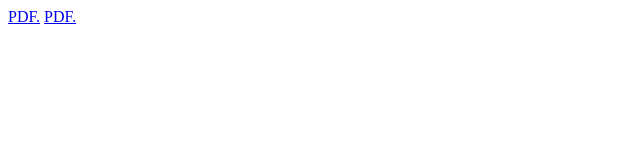
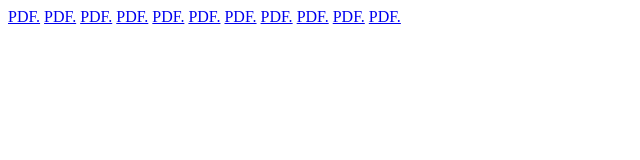
Before and after one commit to luta-wolf/luta-wolf.github.io, a plain HTML site: page index.html in a window 1280 px wide. Shown: the whole page, without its empty margins (0-640 px from the left). Drawn offline with Linux system fonts and the light colour scheme.

Commit message:
add resume3-11

```diff
--- a/index.html
+++ b/index.html
@@ -9,5 +9,14 @@
 <body>
 	<a href="luta-wolf.github.io/resume.pdf" target="_blank">PDF.</a>
 	<a href="luta-wolf.github.io/resume2.pdf" target="_blank">PDF.</a>
+	<a href="luta-wolf.github.io/resume3.pdf" target="_blank">PDF.</a>
+	<a href="luta-wolf.github.io/resume4.pdf" target="_blank">PDF.</a>
+	<a href="luta-wolf.github.io/resume5.pdf" target="_blank">PDF.</a>
+	<a href="luta-wolf.github.io/resume6.pdf" target="_blank">PDF.</a>
+	<a href="luta-wolf.github.io/resume7.pdf" target="_blank">PDF.</a>
+	<a href="luta-wolf.github.io/resume8.pdf" target="_blank">PDF.</a>
+	<a href="luta-wolf.github.io/resume9.pdf" target="_blank">PDF.</a>
+	<a href="luta-wolf.github.io/resume10.pdf" target="_blank">PDF.</a>
+	<a href="luta-wolf.github.io/resume11.pdf" target="_blank">PDF.</a>
 </body>
 </html>
```
Also changed, not shown: 10 other files.
